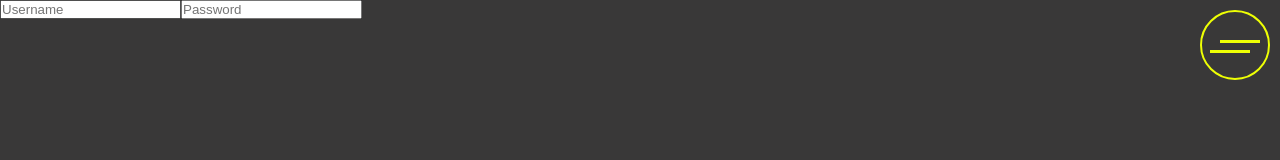
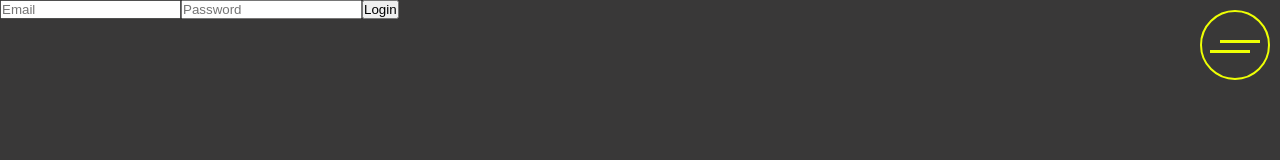
Before and after one commit to EricaIna/Reddy_43_Client, a React (Vite) app: page /login in a window 1280 px wide. Shown: the top 160 px of the page. Built offline with nearby package versions, Linux system fonts and the light colour scheme; a web font is replaced by a local one.

Commit message:
login page functionality

```diff
--- a/src/Components/LoginForm/index.jsx
+++ b/src/Components/LoginForm/index.jsx
@@ -1,19 +1,31 @@
-import React, {useState} from 'react'
-import { useNavigate } from 'react-router-dom'
+import React, { useState } from 'react';
 
-const LoginForm = () => {
-    const [username, setUsername] = useState('')
-    const [password, setPassword] = useState('')
-    const [successMessage, setSucessMessage] = useState('')
-    const navigate = useNavigate()
+const LoginForm = ({ onLogin }) => {
+  const [email, setEmail] = useState('');
+  const [password, setPassword] = useState('');
+
+  const handleSubmit = (e) => {
+    e.preventDefault();
+    onLogin(email, password);
+  };
+
   return (
-    <>
-    <form type='submit'>
-        <input type="text" placeholder='Username' />
-        <input type="text" placeholder='Password' />
+    <form onSubmit={handleSubmit}>
+      <input
+        type="email"
+        placeholder='Email'
+        value={email}
+        onChange={(e) => setEmail(e.target.value)}
+      />
+      <input
+        type="password"
+        placeholder='Password'
+        value={password}
+        onChange={(e) => setPassword(e.target.value)}
+      />
+      <button type="submit">Login</button>
     </form>
-    </>
-  )
-}
+  );
+};
 
-export default LoginForm
+export default LoginForm;
--- a/src/Pages/LoginPage/index.jsx
+++ b/src/Pages/LoginPage/index.jsx
@@ -1,21 +1,37 @@
-import React, {useState} from 'react'
-import { useNavigate } from 'react-router-dom'
-import { LoginForm } from '../../Components'
+import React from 'react';
+import { useNavigate } from 'react-router-dom';
+import { LoginForm } from '../../Components';
 
 const LoginPage = () => {
+  const navigate = useNavigate();
 
-    const handleSubmit = async (e) => {
-        e.preventDefault();
+  const handleLogin = async (email, password) => {
+    try {
+      const response = await fetch('http://localhost:4000/login', {
+        method: 'POST',
+        headers: {
+          'Content-Type': 'application/json',
+        },
+        body: JSON.stringify({ email, password }),
+      });
+
+      const data = await response.json();
+      if (response.ok) {
+        localStorage.setItem('accessToken', data.access_token);
+        navigate('/');
+      } else {
+        console.error('Login failed:', data.msg);
+      }
+    } catch (error) {
+      console.error('Error during login:', error);
     }
-
-
-
+  };
 
   return (
-    <>
-    <LoginForm/>
-    </>
-  )
-}
+    <div>
+      <LoginForm onLogin={handleLogin} />
+    </div>
+  );
+};
 
-export default LoginPage
+export default LoginPage;
--- a/src/Pages/RegisterPage/index.jsx
+++ b/src/Pages/RegisterPage/index.jsx
@@ -1,7 +1,9 @@
 import React from 'react';
 import { RegisterForm } from '../../Components';
+import { useNavigate } from 'react-router-dom';
 
 const RegisterPage = () => {
+  const navigate = useNavigate()
   const handleRegisterSubmit = async (userData) => {
     try {
       const response = await fetch('http://localhost:4000/signup', {
@@ -13,7 +15,7 @@ const RegisterPage = () => {
       });
 
       const data = await response.json();
-      console.log(data);
+      navigate("/login")
     } catch (error) {
       console.error('Error during registration:', error);
     }
```
